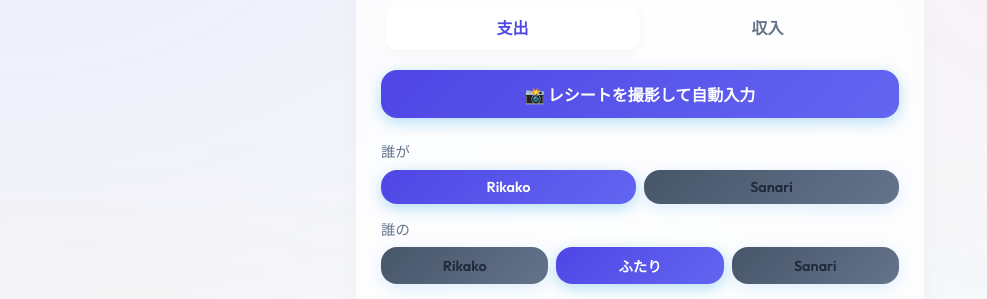
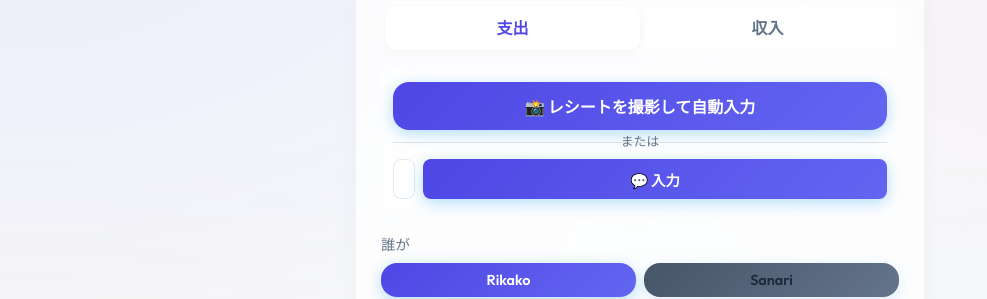
Before and after one commit to rikakosan0412-art/rikako-budget, a React (Vite) app: page / in a window 1280 px wide. Shown: the part 130-429 px from the top of the page, without its empty margins (0-987 px from the left). Built offline with nearby package versions, Linux system fonts and the light colour scheme; no server answers; the database is empty.

Commit message:
Add files via upload

```diff
--- a/src/components/AnalysisView.jsx
+++ b/src/components/AnalysisView.jsx
@@ -1,5 +1,5 @@
 import React, { useState } from 'react';
-import { PieChart, Pie, Cell, ResponsiveContainer, Tooltip } from 'recharts';
+import { PieChart, Pie, Cell, ResponsiveContainer, Tooltip, BarChart, Bar, XAxis, YAxis, CartesianGrid, Legend } from 'recharts';
 import TransactionList from './TransactionList';
 
 const COLORS = [
@@ -114,17 +114,45 @@ const AnalysisView = ({ transactions, settings }) => {
 
   // Prepare data for Recharts
   let chartData = [];
+  let monthlyChartData = [];
+  const majorCategoriesSet = new Set();
+
+  if (filterType === 'month') {
     if (selectedMajor === null) {
-    // Show Major Categories
       chartData = Object.entries(categoryData)
         .map(([name, data]) => ({ name, value: data.total }))
         .sort((a, b) => b.value - a.value);
     } else {
-    // Show Minor Categories for selected Major Category
       const subs = categoryData[selectedMajor]?.subs || {};
       chartData = Object.entries(subs)
         .map(([name, value]) => ({ name, value }))
         .sort((a, b) => b.value - a.value);
+    }
+  } else {
+    const monthlyMap = {};
+    expenses.forEach(exp => {
+      const d = new Date(exp.date);
+      const monthKey = `${d.getMonth() + 1}月`;
+      const major = exp.majorCategory || exp.category || 'その他';
+      majorCategoriesSet.add(major);
+
+      if (!monthlyMap[monthKey]) {
+        monthlyMap[monthKey] = { name: monthKey };
+      }
+      if (!monthlyMap[monthKey][major]) {
+        monthlyMap[monthKey][major] = 0;
+      }
+      monthlyMap[monthKey][major] += Number(exp.amount);
+    });
+
+    for (let i = 0; i < 12; i++) {
+      const monthKey = `${i + 1}月`;
+      if (!monthlyMap[monthKey]) {
+        monthlyChartData.push({ name: monthKey });
+      } else {
+        monthlyChartData.push(monthlyMap[monthKey]);
+      }
+    }
   }
 
   const handlePieClick = (data, index) => {
@@ -279,13 +307,13 @@ const AnalysisView = ({ transactions, settings }) => {
         </div>
       </div>
 
-      {/* カテゴリ別の円グラフ分析 */}
+      {/* カテゴリ別の円グラフ・棒グラフ分析 */}
       <div className="glass-panel mb-6">
         <div className="flex justify-between items-center mb-4">
           <h3 className="text-gradient" style={{ margin: 0 }}>
-            支出の詳細分析 {selectedMajor ? `(${selectedMajor}の内訳)` : ''}
+            支出の詳細分析 {selectedMajor && filterType === 'month' ? `(${selectedMajor}の内訳)` : ''}
           </h3>
-          {selectedMajor && (
+          {selectedMajor && filterType === 'month' && (
             <button
               className="btn btn-secondary"
               style={{ padding: '6px 12px', fontSize: '0.8rem', width: 'auto' }}
@@ -296,7 +324,8 @@ const AnalysisView = ({ transactions, settings }) => {
           )}
         </div>
 
-        {chartData.length === 0 ? (
+        {filterType === 'month' ? (
+          chartData.length === 0 ? (
             <p className="text-muted text-center py-4">この期間の支出データがありません</p>
           ) : (
             <>
@@ -330,6 +359,29 @@ const AnalysisView = ({ transactions, settings }) => {
                 </ResponsiveContainer>
               </div>
             </>
+          )
+        ) : (
+          <div style={{ width: '100%', height: '350px', marginTop: '16px' }}>
+            {expenses.length === 0 ? (
+              <p className="text-muted text-center py-4">この期間の支出データがありません</p>
+            ) : (
+              <ResponsiveContainer width="100%" height="100%">
+                <BarChart data={monthlyChartData} margin={{ top: 20, right: 0, left: -20, bottom: 5 }}>
+                  <CartesianGrid strokeDasharray="3 3" vertical={false} opacity={0.3} />
+                  <XAxis dataKey="name" axisLine={false} tickLine={false} tick={{ fontSize: 12, fill: 'var(--text-muted)' }} />
+                  <YAxis axisLine={false} tickLine={false} tickFormatter={(value) => `¥${(value/10000).toFixed(0)}万`} tick={{ fontSize: 12, fill: 'var(--text-muted)' }} />
+                  <Tooltip
+                    formatter={(value) => formatter.format(value)}
+                    contentStyle={{ borderRadius: '8px', border: 'none', boxShadow: '0 4px 12px rgba(0,0,0,0.1)' }}
+                  />
+                  <Legend wrapperStyle={{ fontSize: '0.8rem', marginTop: '10px' }} />
+                  {Array.from(majorCategoriesSet).map((category, index) => (
+                    <Bar key={category} dataKey={category} stackId="a" fill={COLORS[index % COLORS.length]} />
+                  ))}
+                </BarChart>
+              </ResponsiveContainer>
+            )}
+          </div>
         )}
       </div>
 
--- a/src/components/TransactionForm.jsx
+++ b/src/components/TransactionForm.jsx
@@ -1,7 +1,7 @@
 // Trigger redeploy for Vercel Environment Variables
 import React, { useState, useEffect, useRef } from 'react';
 import { EXPENSE_CATEGORIES, INCOME_CATEGORIES } from '../constants/categories';
-import { parseReceipt } from '../lib/geminiClient';
+import { parseReceipt, parseText } from '../lib/geminiClient';
 
 const TransactionForm = ({ onAddTransaction, settings }) => {
   const person1 = settings?.person1Name || 'Rikako';
@@ -19,6 +19,8 @@ const TransactionForm = ({ onAddTransaction, settings }) => {
 
   const [isOcrLoading, setIsOcrLoading] = useState(false);
   const [ocrError, setOcrError] = useState('');
+  const [textInput, setTextInput] = useState('');
+  const [isTextLoading, setIsTextLoading] = useState(false);
   const fileInputRef = useRef(null);
 
   // Update defaults when settings change
@@ -91,6 +93,36 @@ const TransactionForm = ({ onAddTransaction, settings }) => {
     }
   };
 
+  const handleTextSubmit = async (e) => {
+    if (e && e.preventDefault) e.preventDefault();
+    if (!textInput.trim()) return;
+
+    setIsTextLoading(true);
+    setOcrError('');
+
+    try {
+      const result = await parseText(textInput);
+
+      if (result.date) setDate(result.date);
+      if (result.amount) setAmount(result.amount.toString());
+      if (result.memo) setMemo(result.memo);
+      if (result.majorCategory) setMajorCategory(result.majorCategory);
+      if (result.subCategory) setSubCategory(result.subCategory);
+      if (result.payer) setPayer(result.payer);
+
+      if (type === 'income') {
+        handleTypeChange('expense');
+      }
+
+      setTextInput(''); // 成功したらクリア
+    } catch (err) {
+      setOcrError(err.message || '文章の読み取りに失敗しました。');
+      console.error(err);
+    } finally {
+      setIsTextLoading(false);
+    }
+  };
+
   const handleSubmit = (e) => {
     e.preventDefault();
     if (!amount || Number(amount) <= 0) return;
@@ -140,7 +172,7 @@ const TransactionForm = ({ onAddTransaction, settings }) => {
 
         {/* OCR Button Section */}
         {type === 'expense' && (
-          <div className="form-group" style={{ marginBottom: '0.5rem' }}>
+          <div className="form-group" style={{ marginBottom: '0.5rem', background: 'rgba(255,255,255,0.4)', padding: '12px', borderRadius: '8px' }}>
             <input
               type="file"
               accept="image/*"
@@ -153,11 +185,37 @@ const TransactionForm = ({ onAddTransaction, settings }) => {
               type="button"
               className={`btn ${isOcrLoading ? 'btn-secondary' : 'btn-primary'}`}
               onClick={() => fileInputRef.current?.click()}
-              disabled={isOcrLoading}
+              disabled={isOcrLoading || isTextLoading}
               style={{ width: '100%', padding: '12px', fontSize: '1rem', display: 'flex', justifyContent: 'center', alignItems: 'center', gap: '8px' }}
             >
               {isOcrLoading ? '⏳ 読み取り中...' : '📸 レシートを撮影して自動入力'}
             </button>
+
+            <div style={{ margin: '12px 0', borderBottom: '1px solid rgba(0,0,0,0.1)', position: 'relative' }}>
+              <span style={{ position: 'absolute', top: '-10px', left: '50%', transform: 'translateX(-50%)', background: 'var(--bg-main)', padding: '0 8px', fontSize: '0.8rem', color: 'var(--text-muted)' }}>または</span>
+            </div>
+
+            <div className="flex gap-2" style={{ marginTop: '16px' }}>
+              <input
+                type="text"
+                placeholder="例: 昨日スタバで600円"
+                value={textInput}
+                onChange={(e) => setTextInput(e.target.value)}
+                onKeyDown={(e) => { if (e.key === 'Enter') { e.preventDefault(); handleTextSubmit(); } }}
+                disabled={isTextLoading || isOcrLoading}
+                style={{ flex: 1, padding: '10px', borderRadius: '8px', border: '1px solid #e2e8f0', fontSize: '0.9rem' }}
+              />
+              <button
+                type="button"
+                className={`btn ${isTextLoading ? 'btn-secondary' : 'btn-primary'}`}
+                onClick={handleTextSubmit}
+                disabled={isTextLoading || isOcrLoading || !textInput.trim()}
+                style={{ padding: '0 16px', borderRadius: '8px', fontSize: '0.9rem', whiteSpace: 'nowrap', minWidth: '80px' }}
+              >
+                {isTextLoading ? '解析中' : '💬 入力'}
+              </button>
+            </div>
+
             {ocrError && <p style={{ color: 'red', fontSize: '0.85rem', marginTop: '0.5rem', textAlign: 'center' }}>{ocrError}</p>}
           </div>
         )}
```
Lines whose indentation alone changed are shown as unchanged.
